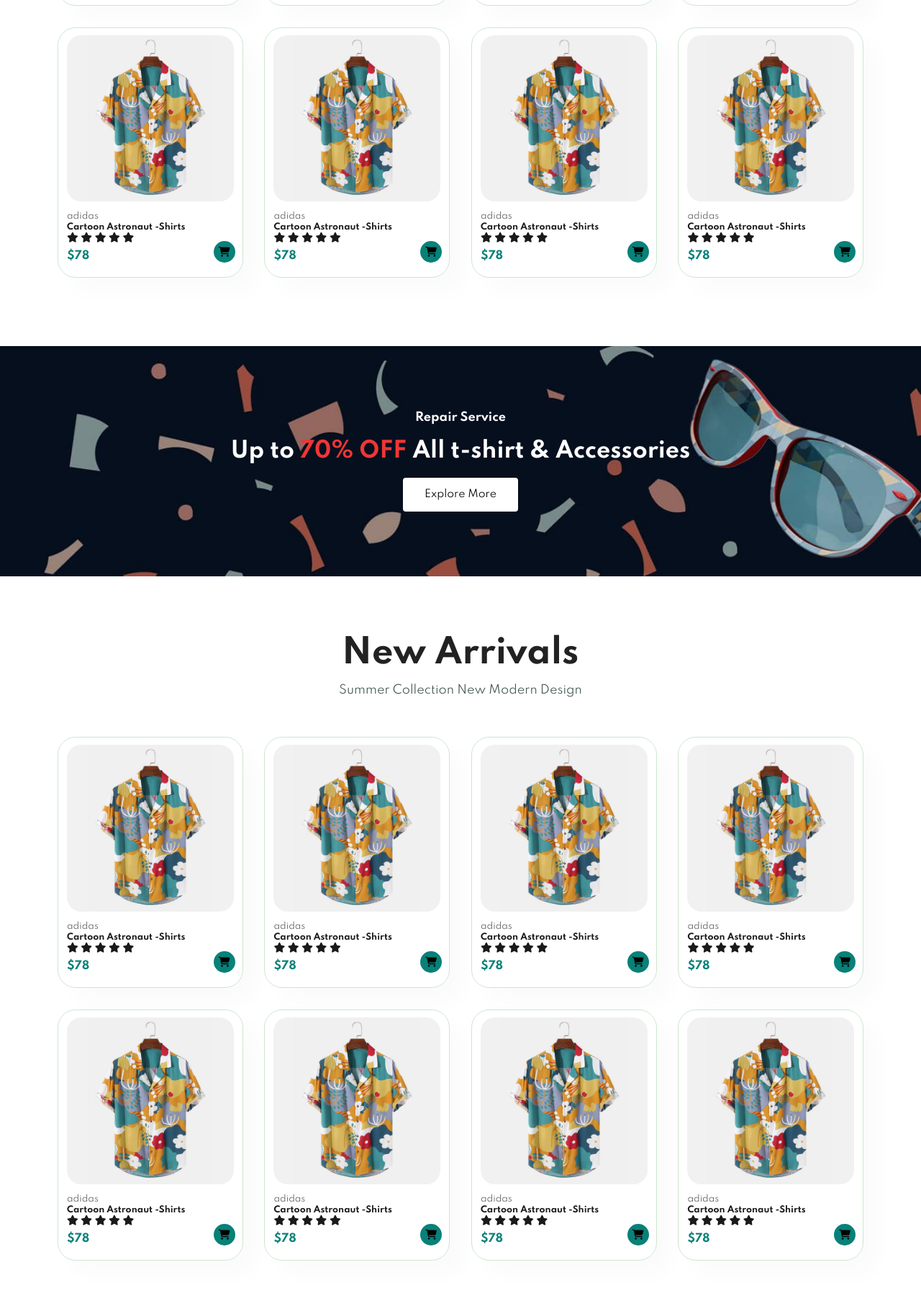
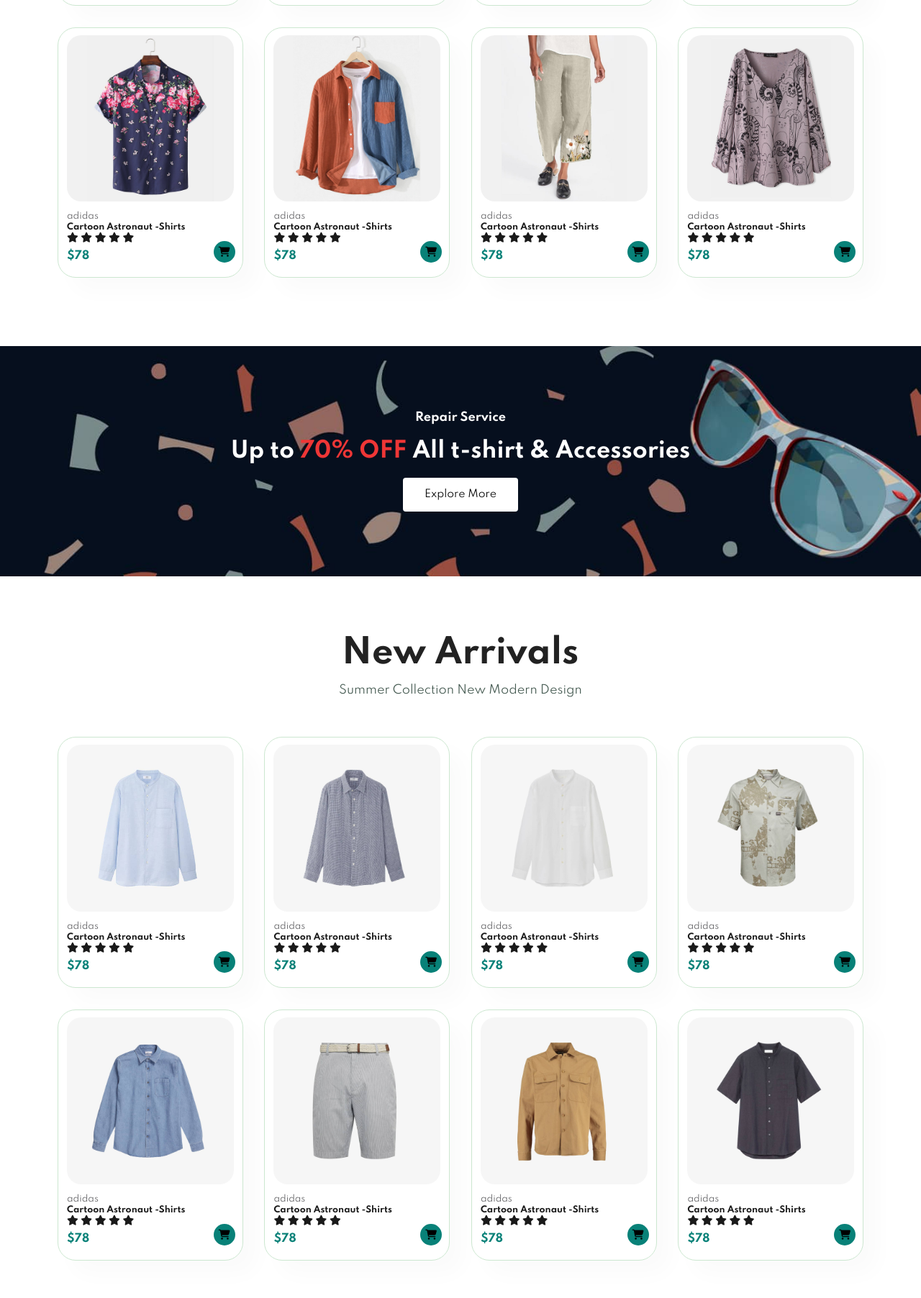
Before and after one commit to ayan-011/Ecommerce-website, a plain HTML site: page index.html in a window 1280 px wide. Shown: the part 1635-3439 px from the top of the page at 72% size. Drawn offline with Linux system fonts and the light colour scheme.

Commit message:
Update index.html

```diff
--- a/index.html
+++ b/index.html
@@ -3,7 +3,7 @@
 <head>
     <meta charset="UTF-8">
     <meta name="viewport" content="width=device-width, initial-scale=1.0">
-    <title>Document</title>
+    <title>Ecommerce</title>
     <link rel="stylesheet" href="https://cdnjs.cloudflare.com/ajax/libs/font-awesome/6.6.0/css/all.min.css" integrity="sha512-Kc323vGBEqzTmouAECnVceyQqyqdsSiqLQISBL29aUW4U/M7pSPA/gEUZQqv1cwx4OnYxTxve5UMg5GT6L4JJg==" crossorigin="anonymous" referrerpolicy="no-referrer" />
     <link rel="stylesheet" href="style.css">
 </head>
@@ -86,7 +86,7 @@
             </div>
         </div>
         <div class="pro">
-            <img src="img/product/f1.jpg" alt="">
+            <img src="img/product/f2.jpg" alt="">
             <div class="des">
                 <span>adidas</span>
                 <h5>Cartoon Astronaut -Shirts</h5>
@@ -102,7 +102,7 @@
             </div>
         </div>
         <div class="pro">
-            <img src="img/product/f1.jpg" alt="">
+            <img src="img/product/f3.jpg" alt="">
             <div class="des">
                 <span>adidas</span>
                 <h5>Cartoon Astronaut -Shirts</h5>
@@ -118,7 +118,7 @@
             </div>
         </div>
         <div class="pro">
-            <img src="img/product/f1.jpg" alt="">
+            <img src="img/product/f4.jpg" alt="">
             <div class="des">
                 <span>adidas</span>
                 <h5>Cartoon Astronaut -Shirts</h5>
@@ -134,7 +134,7 @@
             </div>
         </div>
         <div class="pro">
-            <img src="img/product/f1.jpg" alt="">
+            <img src="img/product/f5.jpg" alt="">
             <div class="des">
                 <span>adidas</span>
                 <h5>Cartoon Astronaut -Shirts</h5>
@@ -150,7 +150,7 @@
             </div>
         </div>
         <div class="pro">
-            <img src="img/product/f1.jpg" alt="">
+            <img src="img/product/f6.jpg" alt="">
             <div class="des">
                 <span>adidas</span>
                 <h5>Cartoon Astronaut -Shirts</h5>
@@ -166,7 +166,7 @@
             </div>
         </div>
         <div class="pro">
-            <img src="img/product/f1.jpg" alt="">
+            <img src="img/product/f7.jpg" alt="">
             <div class="des">
                 <span>adidas</span>
                 <h5>Cartoon Astronaut -Shirts</h5>
@@ -182,7 +182,7 @@
             </div>
         </div>
         <div class="pro">
-            <img src="img/product/f1.jpg" alt="">
+            <img src="img/product/f8.jpg" alt="">
             <div class="des">
                 <span>adidas</span>
                 <h5>Cartoon Astronaut -Shirts</h5>
@@ -212,7 +212,7 @@
         <p>Summer Collection New Modern Design</p>
         <div class="pro-container">
         <div class="pro">
-            <img src="img/product/f1.jpg" alt="">
+            <img src="img/product/n1.jpg" alt="">
             <div class="des">
                 <span>adidas</span>
                 <h5>Cartoon Astronaut -Shirts</h5>
@@ -228,7 +228,7 @@
             </div>
         </div>
         <div class="pro">
-            <img src="img/product/f1.jpg" alt="">
+            <img src="img/product/n2.jpg" alt="">
             <div class="des">
                 <span>adidas</span>
                 <h5>Cartoon Astronaut -Shirts</h5>
@@ -244,7 +244,7 @@
             </div>
         </div>
         <div class="pro">
-            <img src="img/product/f1.jpg" alt="">
+            <img src="img/product/n3.jpg" alt="">
             <div class="des">
                 <span>adidas</span>
                 <h5>Cartoon Astronaut -Shirts</h5>
@@ -260,7 +260,7 @@
             </div>
         </div>
         <div class="pro">
-            <img src="img/product/f1.jpg" alt="">
+            <img src="img/product/n4.jpg" alt="">
             <div class="des">
                 <span>adidas</span>
                 <h5>Cartoon Astronaut -Shirts</h5>
@@ -276,7 +276,7 @@
             </div>
         </div>
         <div class="pro">
-            <img src="img/product/f1.jpg" alt="">
+            <img src="img/product/n5.jpg" alt="">
             <div class="des">
                 <span>adidas</span>
                 <h5>Cartoon Astronaut -Shirts</h5>
@@ -292,7 +292,7 @@
             </div>
         </div>
         <div class="pro">
-            <img src="img/product/f1.jpg" alt="">
+            <img src="img/product/n6.jpg" alt="">
             <div class="des">
                 <span>adidas</span>
                 <h5>Cartoon Astronaut -Shirts</h5>
@@ -308,7 +308,7 @@
             </div>
         </div>
         <div class="pro">
-            <img src="img/product/f1.jpg" alt="">
+            <img src="img/product/n7.jpg" alt="">
             <div class="des">
                 <span>adidas</span>
                 <h5>Cartoon Astronaut -Shirts</h5>
@@ -324,7 +324,7 @@
             </div>
         </div>
         <div class="pro">
-            <img src="img/product/f1.jpg" alt="">
+            <img src="img/product/n8.jpg" alt="">
             <div class="des">
                 <span>adidas</span>
                 <h5>Cartoon Astronaut -Shirts</h5>
```
